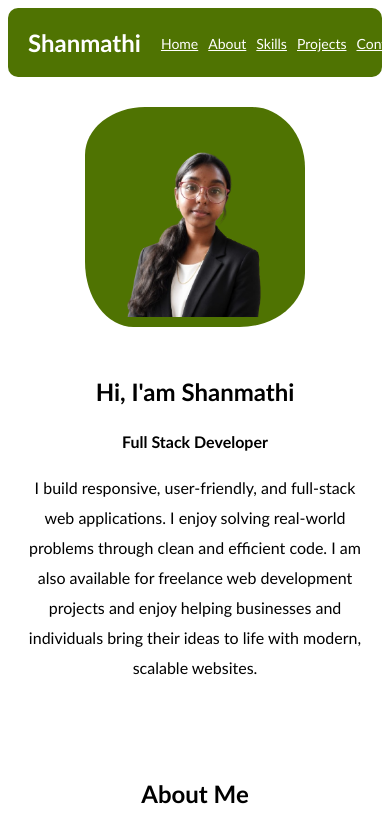
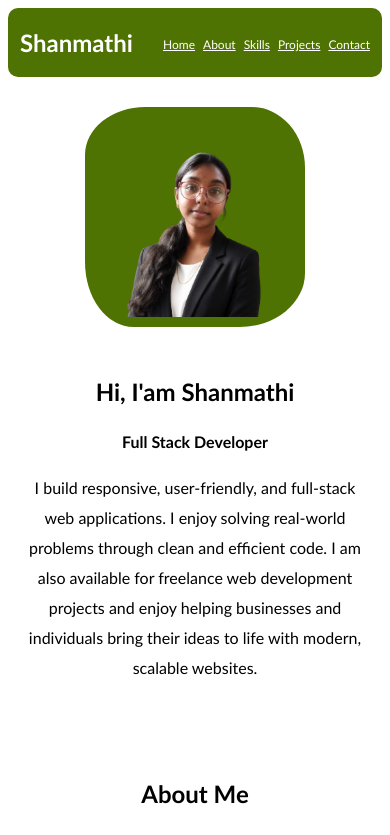
Before and after one commit to shanmathi180/portfolio, a React (Vite) app: page / in a window 390 px wide. Shown: the top 835 px of the page. Built offline with nearby package versions, Linux system fonts and the light colour scheme.

Commit message:
Update Navbar.css

```diff
--- a/src/styles/Navbar.css
+++ b/src/styles/Navbar.css
@@ -25,20 +25,25 @@ a {
 }
 @media (max-width: 768px) {
   nav {
-    gap: 20px;
-    padding: 0 20px;
+    gap: 10px;
+    padding: 0 12px;
     justify-content: space-between;
     width: 100%;
     box-sizing: border-box;
   }
 
+  nav h1 {
+    font-size: 1.5rem;
+    white-space: nowrap;
+  }
+
   ul {
-    gap: 10px;
+    gap: 8px;
     padding: 0;
     margin: 0;
   }
 
   nav a {
-    font-size: 14px;
+    font-size: 12px;
   }
 }
```
